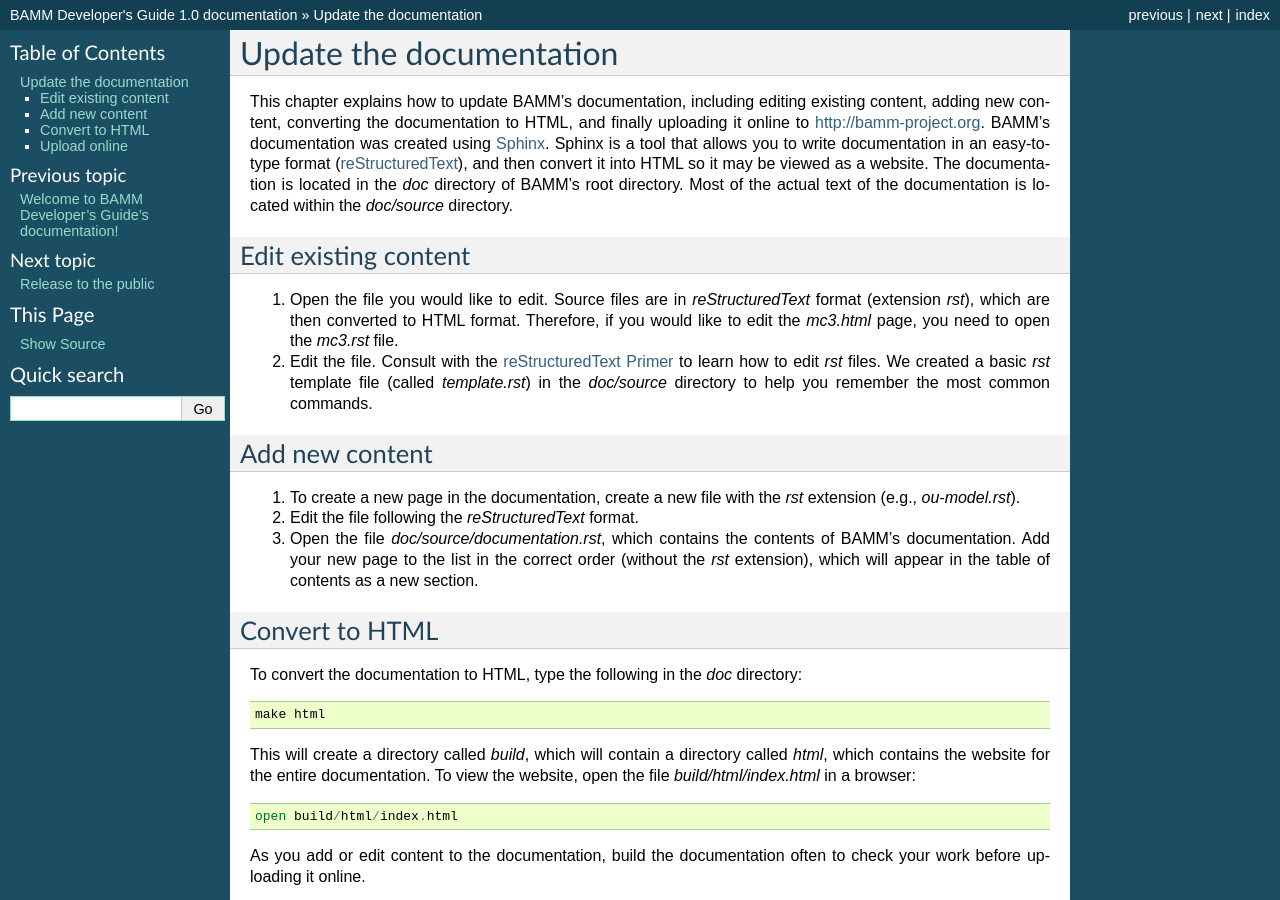
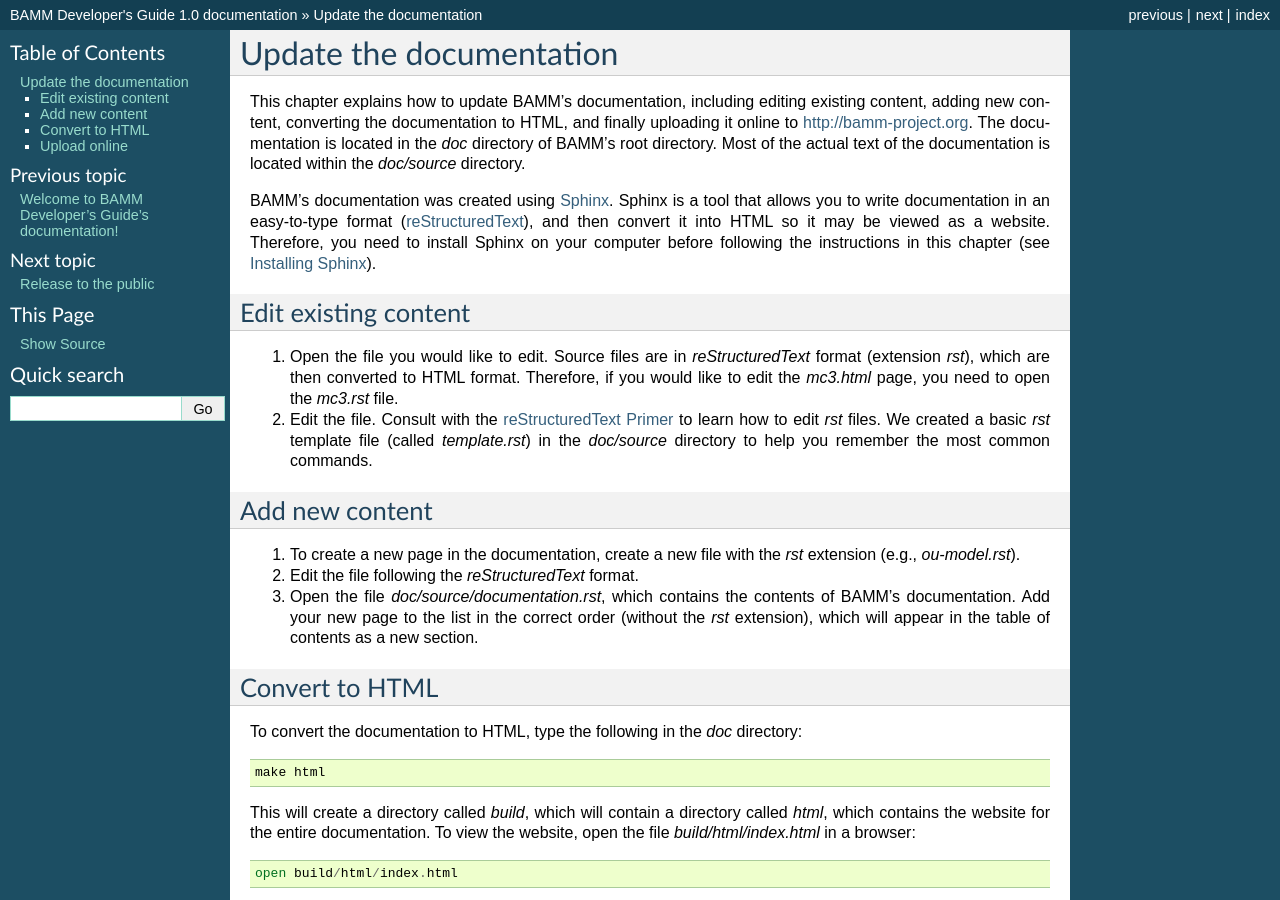
Before and after one commit to macroevolution/bamm-dev-guide, a Sphinx documentation site: the page built from source/documentation.rst, in a window 1280 px wide and 900 px high. Built offline with Sphinx 7.4.7, drawn with Linux system fonts in a browser that asks for light colours; formulas are drawn with MathJax 3.

Commit message:
Provide a link for installing Sphinx

```diff
--- a/source/documentation.rst
+++ b/source/documentation.rst
@@ -7,14 +7,18 @@
 including editing existing content, adding new content,
 converting the documentation to HTML,
 and finally uploading it online to `<http://bamm-project.org>`_.
+The documentation is located in the *doc* directory of BAMM's root directory.
+Most of the actual text of the documentation
+is located within the *doc/source* directory.
+
 BAMM's documentation was created using `Sphinx <http://sphinx-doc.org/>`_.
 Sphinx is a tool that allows you to write documentation
 in an easy-to-type format
 (`reStructuredText <http://sphinx-doc.org/rest.html>`_),
 and then convert it into HTML so it may be viewed as a website.
-The documentation is located in the *doc* directory of BAMM's root directory.
-Most of the actual text of the documentation
-is located within the *doc/source* directory.
+Therefore, you need to install Sphinx on your computer
+before following the instructions in this chapter
+(see `Installing Sphinx <http://sphinx-doc.org/install.html>`_).
 
 
 Edit existing content
```
